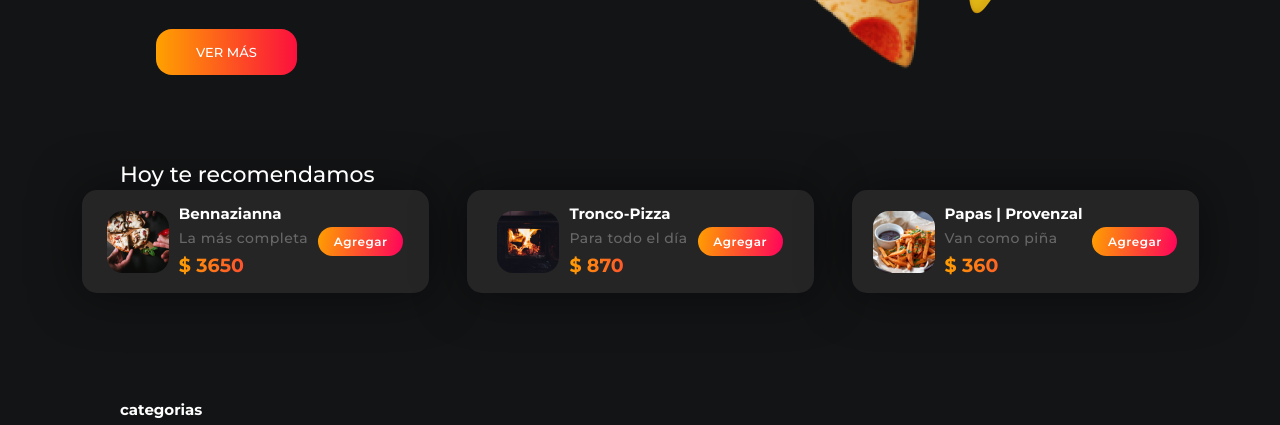
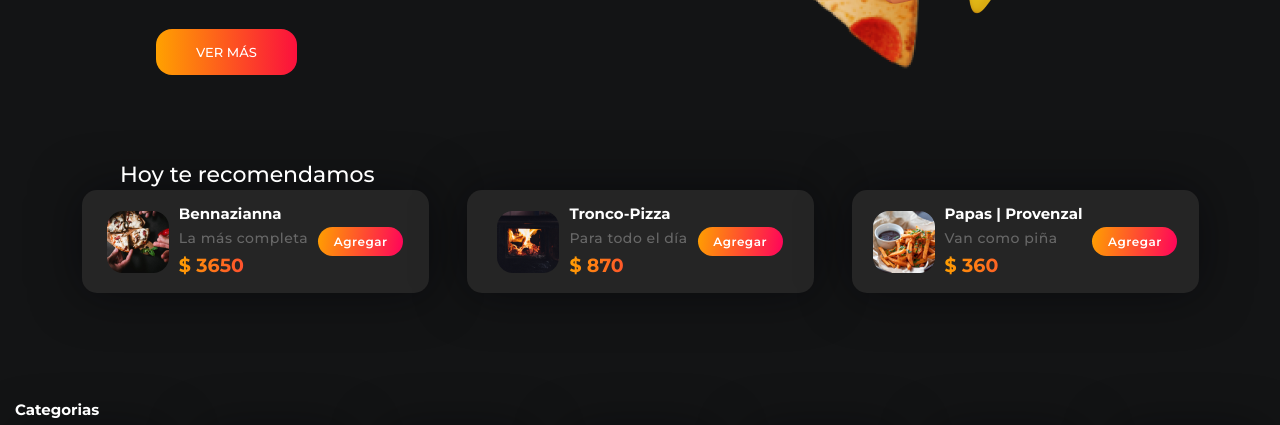
Before and after one commit to agustinamns/repo-e5-grupo, a plain HTML site: page index.html in a window 1280 px wide. Shown: the part 375-800 px from the top of the page. Drawn offline with Linux system fonts and the light colour scheme.

Commit message:
demasiada presion

```diff
--- a/assets/styles.css
+++ b/assets/styles.css
@@ -231,6 +231,8 @@ color: var(--letras);
 .recomendations-cards h4{
   font-size: 15px;
   color: var(--letras);
+
+
 }
 
 .recomendations-cards a{
@@ -285,7 +287,7 @@ text-fill-color: transparent;
   position: relative;
 width: 87px;
 height: 20px;
-left: 120px;
+left: 15px;
 top: 0px;
 color: var(--letras);
 font-family: 'Montserrat';
@@ -293,7 +295,7 @@ font-style: normal;
 font-weight: 800;
 font-size: 15px;
 line-height: 131.02%;
-padding-bottom: 100px;
+padding-bottom: 0px;
 padding-top: 150px;
 }
 
--- a/index.html
+++ b/index.html
@@ -78,7 +78,7 @@
             </div>
         </section>
         <section class="food">
-            <h4>categorias</h4>
+            <h4>Categorias</h4>
             <div class="food-container-card">
                 <div class="food-card">
                     <img src="./assets/img/categorias/image 34.png" alt="">
@@ -233,7 +233,7 @@
                     <li><a href="#">Soporte</a></li>
                   </ul>
                 </div>
-                <p>Hecho con ❤️ <span>NUCBAZAPPI</span></p>
+                <p>Hecho con ❤️ <span>por Agus, Govinda, Jesus y Braian para NUCBAZAPPI</span></p>
               </footer>
         </section>
 
```
